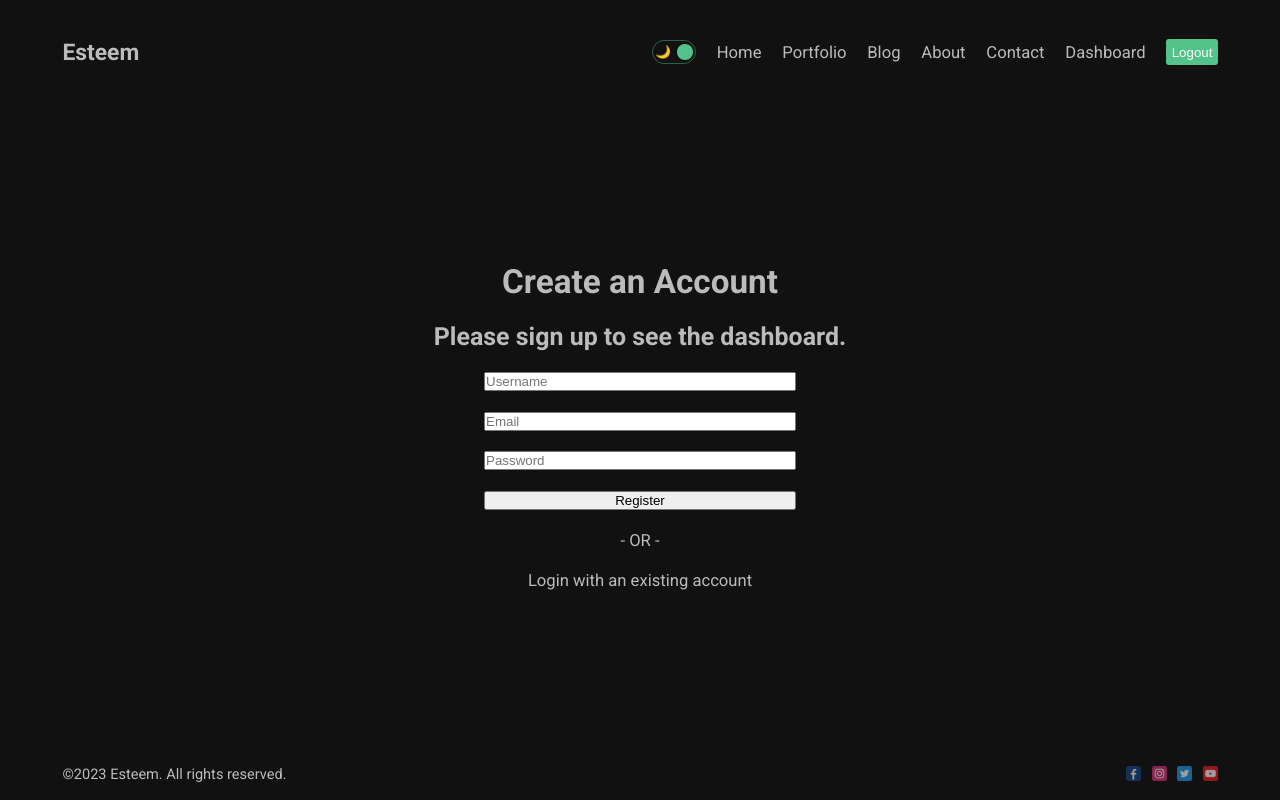
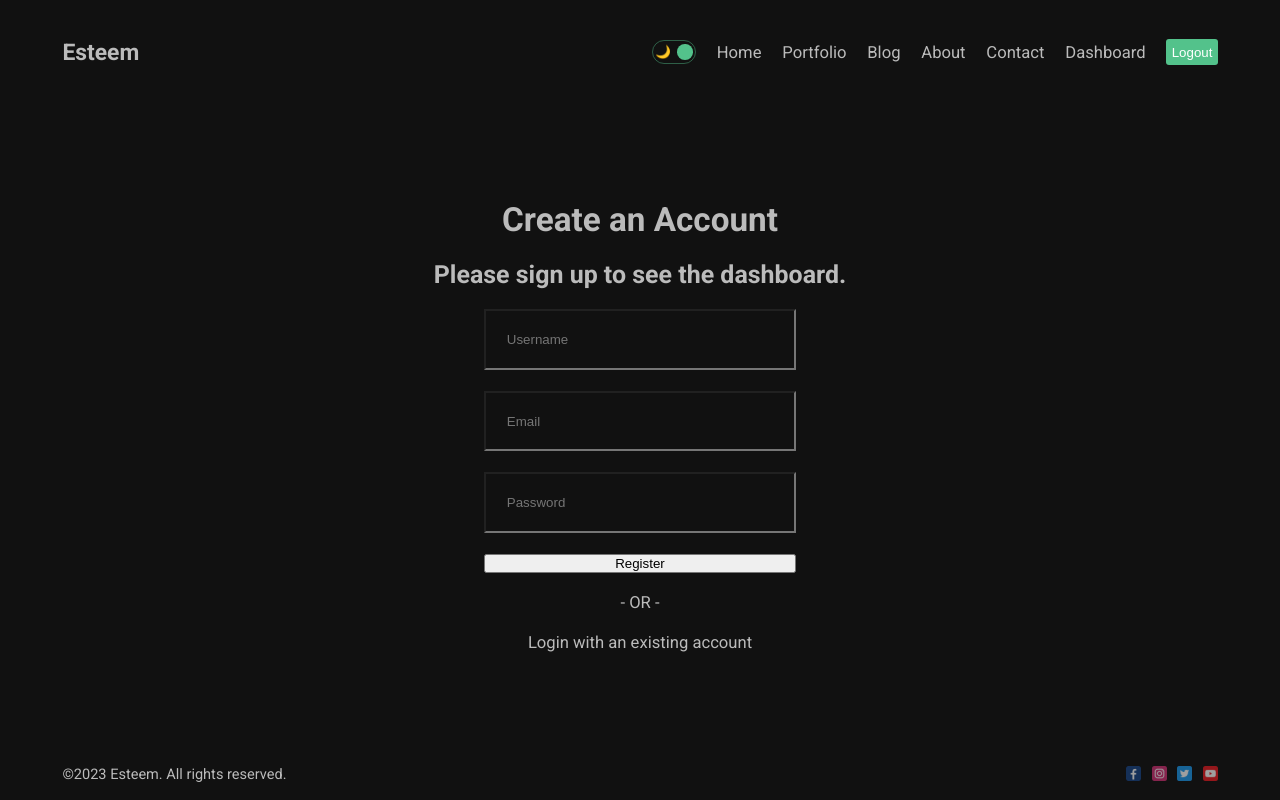
Before and after one commit to esteemayo/next_13, a Next.js app: page /dashboard/register in a window 1280 px wide. Built offline with nearby package versions, Linux system fonts and the light colour scheme.

Commit message:
fix: add styling

```diff
--- a/src/app/dashboard/(auth)/register/page.module.scss
+++ b/src/app/dashboard/(auth)/register/page.module.scss
@@ -10,5 +10,10 @@
     display: flex;
     flex-direction: column;
     gap: 2rem;
+
+    .input {
+      padding: 2rem;
+      background-color: transparent;
+    }
   }
 }
```
